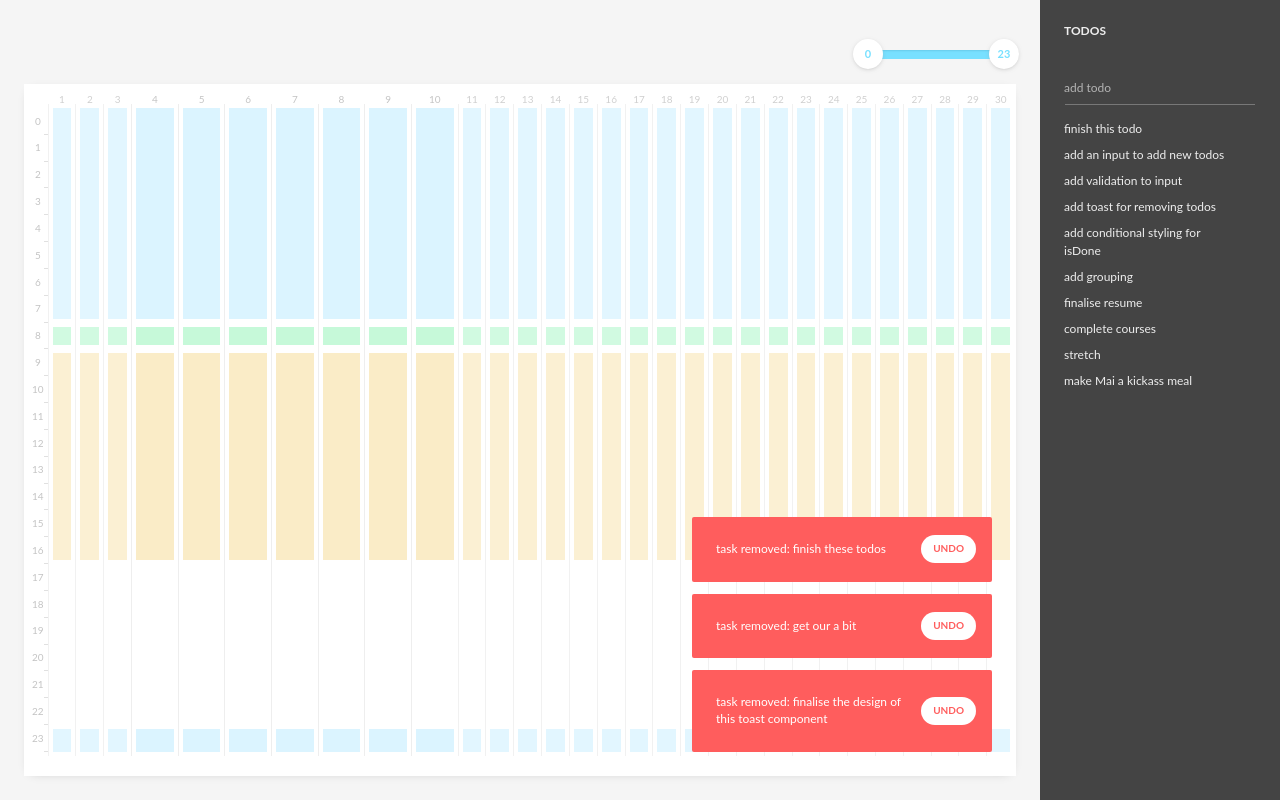
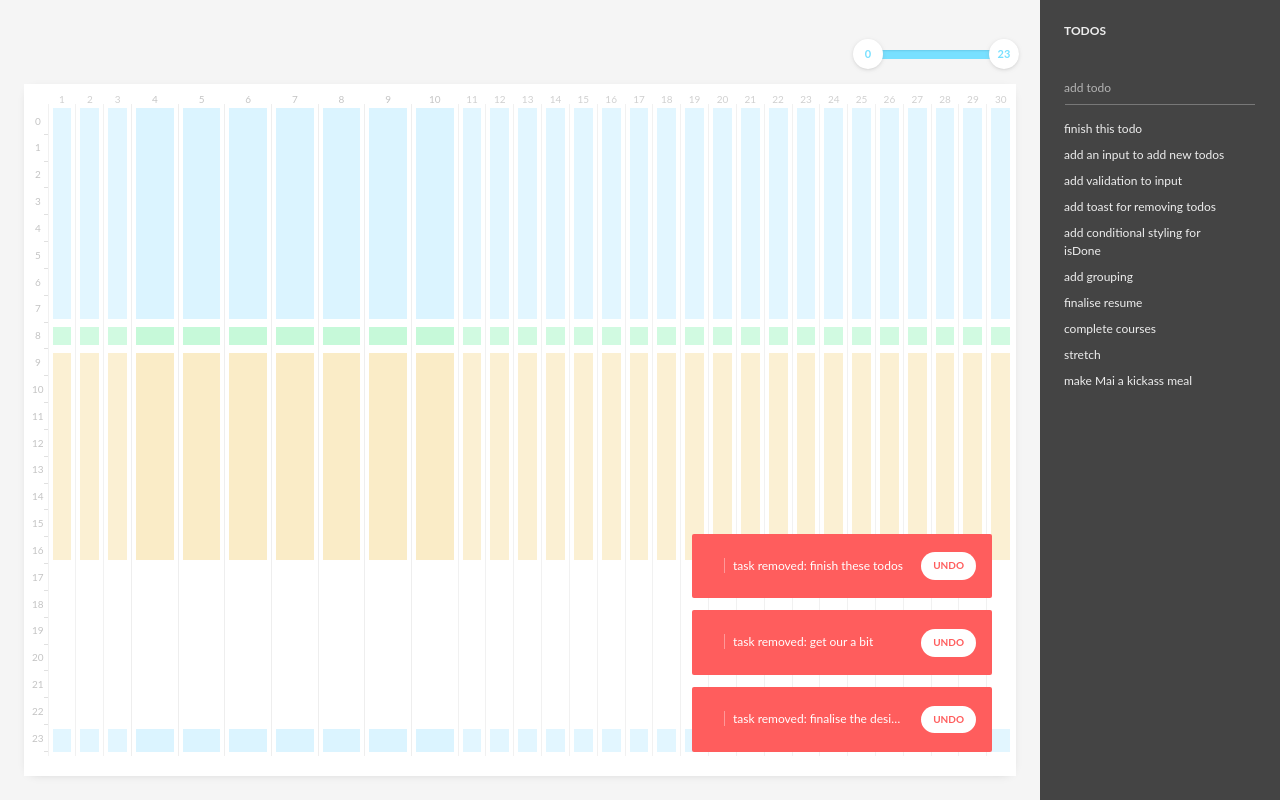
Before and after one commit to vincentbollaert/get-shit-done, a React app: page / in a window 1280 px wide. Built offline with nearby package versions, Linux system fonts and the light colour scheme; what redux-promise-middleware would draw is missing.

Commit message:
style toast with prefix and ellisps

```diff
--- a/src/components/ToastMessages/component.jsx
+++ b/src/components/ToastMessages/component.jsx
@@ -18,9 +18,9 @@ const ToastWrap = styled.div`
 `
 const Toast = styled.div`
   padding: ${SIZE_XLG};
-  padding-right: 8rem;
+  padding-right: 8.8rem;
   width: 100%;
-  max-width: 30rem;
+  width: 30rem;
   line-height: 1.4;
   background: ${SUNSET_ORANGE};
   color: ${WHITE};
@@ -31,7 +31,17 @@ const Toast = styled.div`
     opacity: 0.5;
   };
 `
-const Message = styled.div``
+const Prefix = styled.span`
+  margin-right: ${SIZE_SM};
+  border-right: 1px solid #ffffff5e;
+  padding-right: ${SIZE_SM};
+  font-weight: bold;
+`
+const Message = styled.div`
+  text-overflow: ellipsis;
+  white-space: nowrap;
+  overflow: hidden;
+`
 const Undo = styled.div`
   position: absolute;
   right: ${SIZE_LG};
@@ -50,10 +60,10 @@ const ToastMessages = () => {
 
   return (
     <Wrap>
-      {toastMessages.map(({ id, message, undoFunction}) => (
+      {toastMessages.map(({ id, message, messagePrefix, undoFunction}) => (
         <ToastWrap key={id}>
-          <Toast onClick={() => dispatch(actions.remove(id))}>
-            <Message>{message}</Message>
+          <Toast onClick={() => dispatch(actions.removeToast(id))}>
+            <Message><Prefix>{messagePrefix}</Prefix>{message}</Message>
           </Toast>
           <Undo>undo</Undo>
         </ToastWrap>
```
